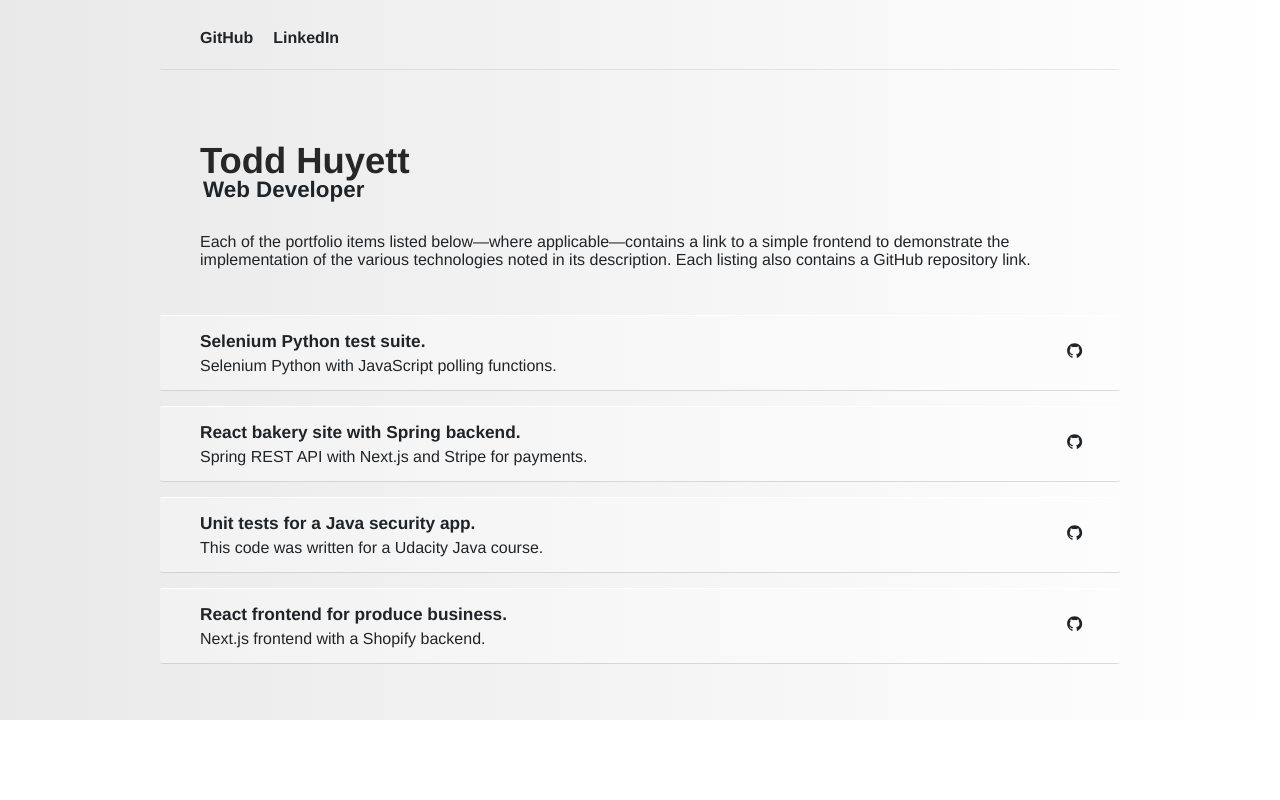
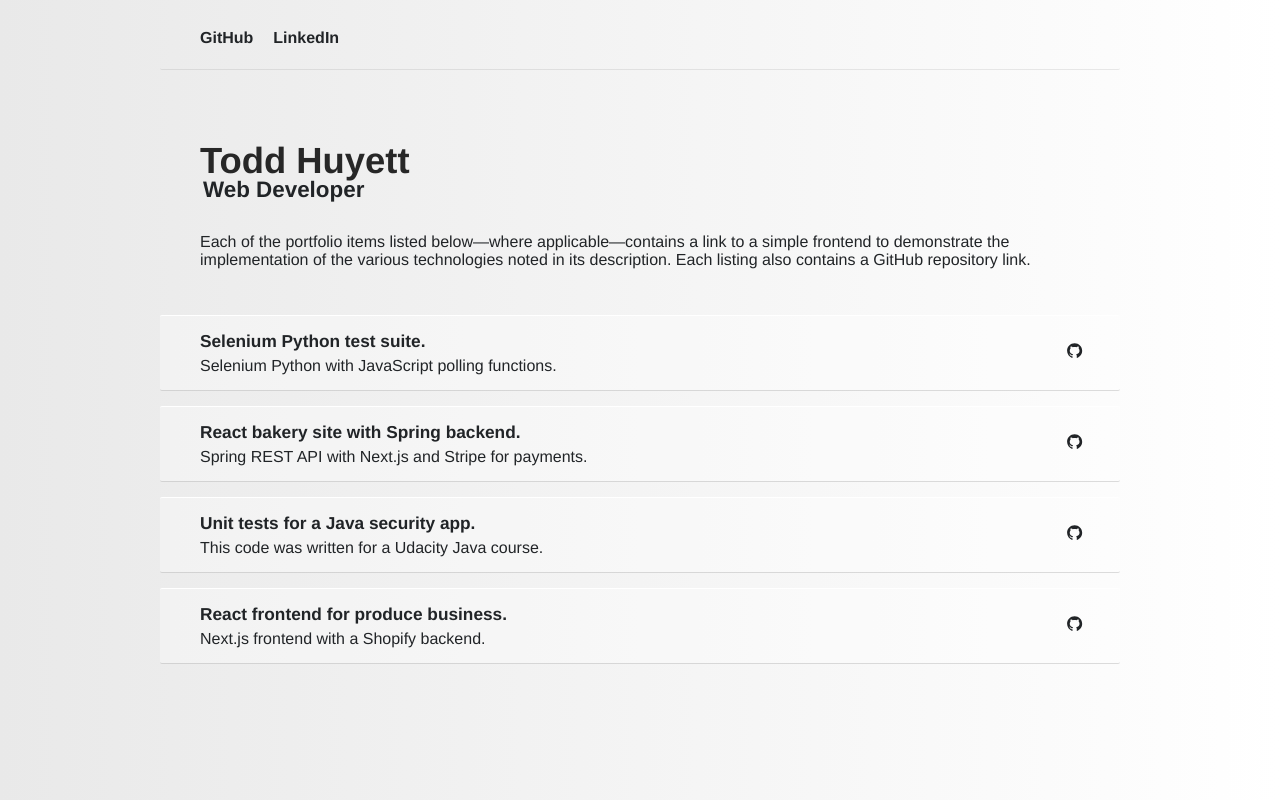
Before and after one commit to prokopious/toddhuyett, a Next.js app: page / in a window 1280 px wide. Shown: the top 800 px of the page. Built offline with nearby package versions, Linux system fonts and the light colour scheme.

Commit message:
'changed_urls'

```diff
--- a/components/Layout.module.css
+++ b/components/Layout.module.css
@@ -5,4 +5,5 @@
     align-items: left;
     padding-bottom: 40px;
     padding-top: 0px;
+    height: 100vw;
   }
--- a/projects.json
+++ b/projects.json
@@ -19,7 +19,7 @@
   },
   {
     "title": "React frontend for produce business.",
-    "url": "shopify-gt8idh9sz-prokopious.vercel.app",
+    "url": "shopify-alpha.vercel.app",
     "repo": "https://github.com/prokopious/shopify",
     "description": "Next.js frontend with a Shopify backend."
   }
```
